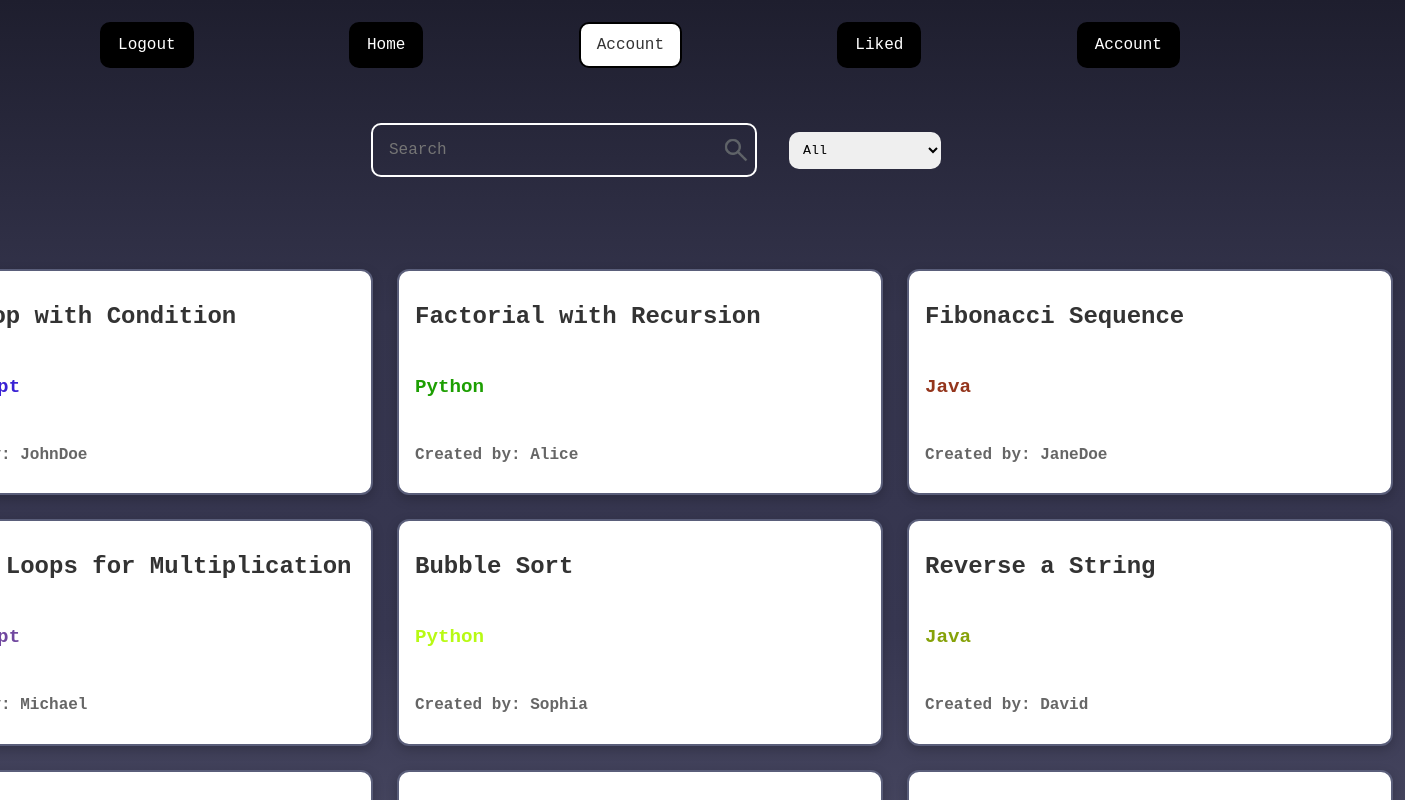
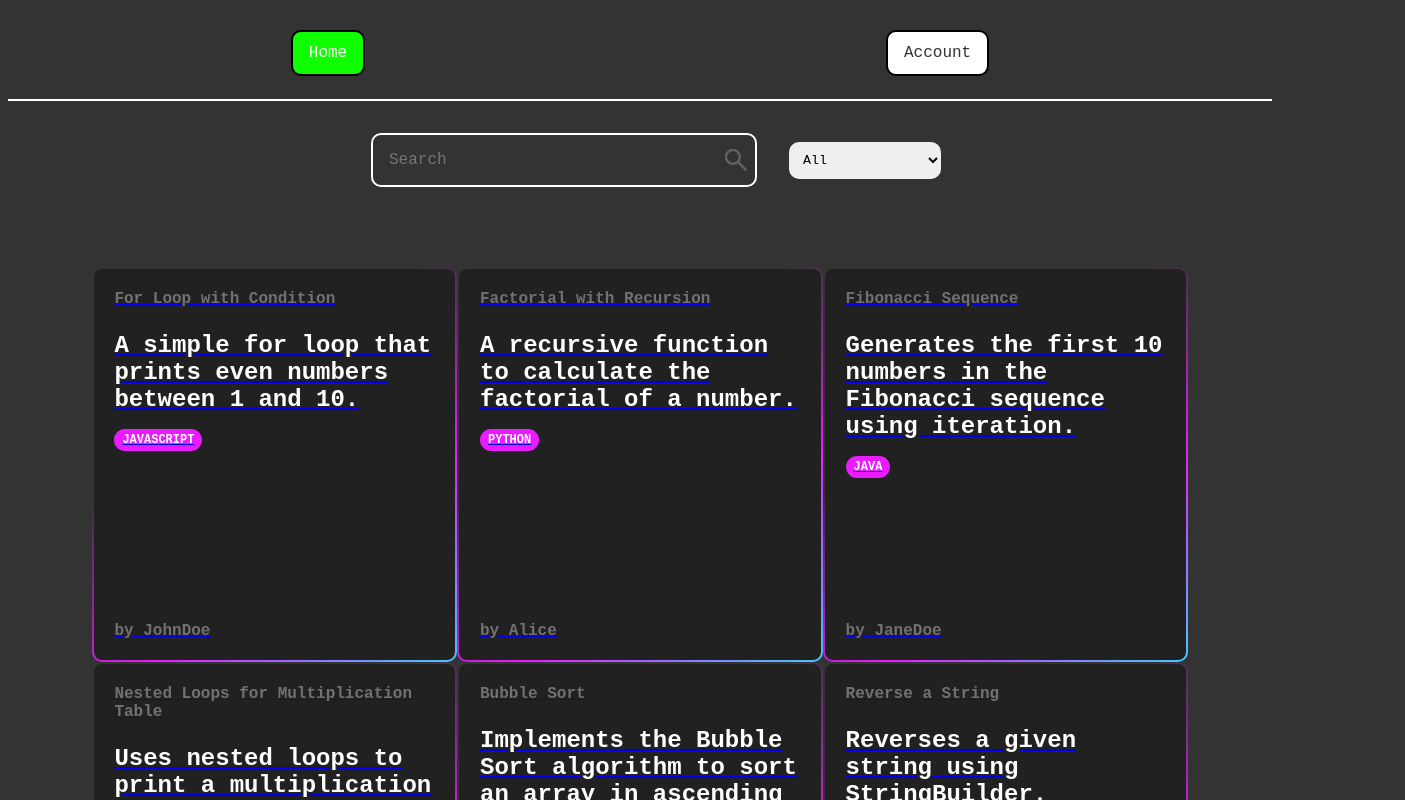
Before and after one commit to EmSley77/SnippetLookup, a React (Vite) app: page / in a window 1280 px wide. Shown: the top 800 px of the page, 1405 px wide, since content can reach past the window. Built offline with nearby package versions, Linux system fonts and the light colour scheme.

Commit message:
adding new styles and fixing header routing aswell as doing some reqork in cards

```diff
--- /dev/null
+++ b/src/Components/Pages/Error.jsx
@@ -0,0 +1,13 @@
+import React from 'react'
+import { Link } from 'react-router'
+
+export default function Error() {
+    return (
+        <>
+            <div>
+                <h1 style={{color:"#fff"}}>Error Page Not Found</h1>
+                <Link style={{color:"#000", textDecoration:"none", padding:"1rem", background:"#fff", borderRadius:"10px"}} to={"/"}>Return home</Link>
+            </div>
+        </>
+    )
+}
--- a/src/Components/Shared/Header.jsx
+++ b/src/Components/Shared/Header.jsx
@@ -1,20 +1,68 @@
 import React from 'react'
-import { Link, NavLink } from 'react-router'
+import { NavLink } from 'react-router'
+
 
 export default function Header() {
   return (
     <div style={{
 
-        padding:"1.4rem",
-        display:"flex",
-        justifyContent:"space-around",
+      padding: "1.4rem",
+      display: "flex",
+      justifyContent: "space-around",
+      borderBottom: "2px solid #fff"
 
     }}>
-          <NavLink className='header-link'>Logout</NavLink>
-          <NavLink className='header-link' to={"/"}>Home</NavLink>
-          <NavLink className='header-link' to={`/account/${2}`}>Account</NavLink>
-          <NavLink className='header-link'>Liked</NavLink>
-          <NavLink className='header-link'>Account</NavLink>
+      {/*       <NavLink className='header-link'>Logout</NavLink> */}
+      <NavLink className='header-link' to={"/"}>Home</NavLink>
+      <NavLink className='header-link' to={`/account/${2}`}>Account</NavLink>
+      {/*    <NavLink className='header-link'>Liked</NavLink>
+          <NavLink className='header-link'>Account</NavLink> */}
     </div>
   )
 }
+
+
+/*
+
+Link css
+.button {
+  position: relative;
+  overflow: hidden;
+  height: 3rem;
+  padding: 0 2rem;
+  border-radius: 1.5rem;
+  background: #3d3a4e;
+  background-size: 400%;
+  color: #fff;
+  border: none;
+  cursor: pointer;
+}
+
+.button:hover::before {
+  transform: scaleX(1);
+}
+
+.button-content {
+  position: relative;
+  z-index: 1;
+}
+
+.button::before {
+  content: "";
+  position: absolute;
+  top: 0;
+  left: 0;
+  transform: scaleX(0);
+  transform-origin: 0 50%;
+  width: 100%;
+  height: inherit;
+  border-radius: inherit;
+  background: linear-gradient(
+    82.3deg,
+    rgba(150, 93, 233, 1) 10.8%,
+    rgba(99, 88, 238, 1) 94.3%
+  );
+  transition: all 0.475s;
+}
+
+*/
--- a/src/Components/SnippetHelper/SnippetCard.jsx
+++ b/src/Components/SnippetHelper/SnippetCard.jsx
@@ -1,16 +1,23 @@
 import React from 'react';
-import { colorGenerator } from '../../js/color.js';
 import { Link } from 'react-router';
 import '../../Styles/SnippetCard.css';
 
 export default function SnippetCard({ snippet }) {
   return (
     <Link to={`/view/${snippet.id}`} className="snippet-card-link">
-      <div className="snippet-card">
-        <div className="snippet-card-content">
-          <h1 className="snippet-title">{snippet.title}</h1>
-          <h1 className="snippet-language" style={{ color: colorGenerator() }}>{snippet.language}</h1>
-          <h2 className="snippet-user">Created by: {snippet.user}</h2>
+      <div className="card">
+        <div className="main-content">
+          <div className="header">
+            <span>{snippet.title}</span>
+          </div>
+          <p className="heading">{snippet.description}</p>
+          <div className="categories">
+            <span>{snippet.language}</span>
+
+          </div>
+        </div>
+        <div className="footer">
+          by {snippet.user}
         </div>
       </div>
     </Link>
--- a/src/Styles/SnippetCard.css
+++ b/src/Styles/SnippetCard.css
@@ -1,48 +1,55 @@
-.snippet-card-link {
-    text-decoration: none;
+.card {
+    width: 320px;
+    height: 350px;
+    padding: 1.3rem;
+    color: white;
+    background: linear-gradient(#212121, #212121) padding-box,
+        linear-gradient(145deg, transparent 35%, #e81cff, #40c9ff) border-box;
+    border: 2px solid transparent;
+    border-radius: 10px;
+    display: flex;
+    flex-direction: column;
+    cursor: pointer;
+    transform-origin: right bottom;
+    transition: all 0.6s cubic-bezier(0.23, 1, 0.320, 1);
 }
 
-.snippet-card {
-    width: 450px;
-    display: flex;
-    flex-direction: column;
-    justify-content: space-between;
-    background: #fff;
-    border: 2px solid #5a5e7a;
-    padding: 16px;
-    margin: 12px;
-    border-radius: 12px;
-    box-shadow: 0 4px 12px rgba(0, 0, 0, 0.2);
-    transition: transform 0.3s ease, box-shadow 0.3s ease;
-    cursor: pointer;
+.card .main-content {
+    flex: 1;
 }
 
-.snippet-card:hover {
-    transform: scale(1.05);
-    box-shadow: 0 6px 16px rgba(0, 0, 0, 0.3);
+.card .header span:first-child {
+    font-weight: 600;
+    color: #717171;
+    margin-right: 4px;
 }
 
-.snippet-card-content {
-    display: flex;
-    flex-direction: column;
-    gap: 12px;
-}
-
-.snippet-title {
-    height: 2rem;
-    font-size: 1.5rem;
-    font-weight: bold;
-    color: #333;
-}
-
-.snippet-language {
-    height: 2rem;
-    font-size: 1.2rem;
+.card .heading {
+    font-size: 24px;
+    margin: 24px 0 16px;
     font-weight: 600;
 }
 
-.snippet-user {
-    flex: 1;
-    font-size: 1rem;
-    color: #666;
+.card .categories {
+    display: flex;
+    gap: 8px;
 }
+
+.card .categories span {
+    background-color: #e81cff;
+    padding: 4px 8px;
+    font-weight: 600;
+    text-transform: uppercase;
+    font-size: 12px;
+    border-radius: 50em;
+}
+
+.card .footer {
+    font-weight: 600;
+    color: #717171;
+    margin-right: 4px;
+}
+
+.card:hover {
+    transform: translate(-4px);
+}
--- a/src/Styles/main.css
+++ b/src/Styles/main.css
@@ -4,9 +4,11 @@
 
 body {
     min-height: 100vh;
-    margin: 0;
+    /*     margin: 0;
     background: linear-gradient(to bottom, #1e1e2e, #34344c, #373751, #4e4e67,
-            #616178);
+            #616178); */
+    background-color: #333;
+
 }
 
 button {
@@ -73,6 +75,6 @@ button:active {
 }
 
 .active {
-    background-color: #000;
+    background-color: #0fff00;
     color: #fff;
 }
--- a/src/main.jsx
+++ b/src/main.jsx
@@ -4,13 +4,15 @@ import App from './Components/Pages/App.jsx'
 import Account from './Components/Pages/Account.jsx'
 import './Styles/main.css'
 import Snippet from './Components/Pages/Snippet.jsx'
+import Error from './Components/Pages/Error.jsx'
 
 createRoot(document.getElementById('root')).render(
   <BrowserRouter>
     <Routes>
-      <Route index element={<App />} />
+      <Route path="/" element={<App />} />
       <Route path='/view/:snippetid' element={<Snippet />} />
       <Route path='/account/:id' element={<Account />} />
+      <Route path='*' element={<Error />} />
     </Routes>
   </BrowserRouter>,
 )
```
